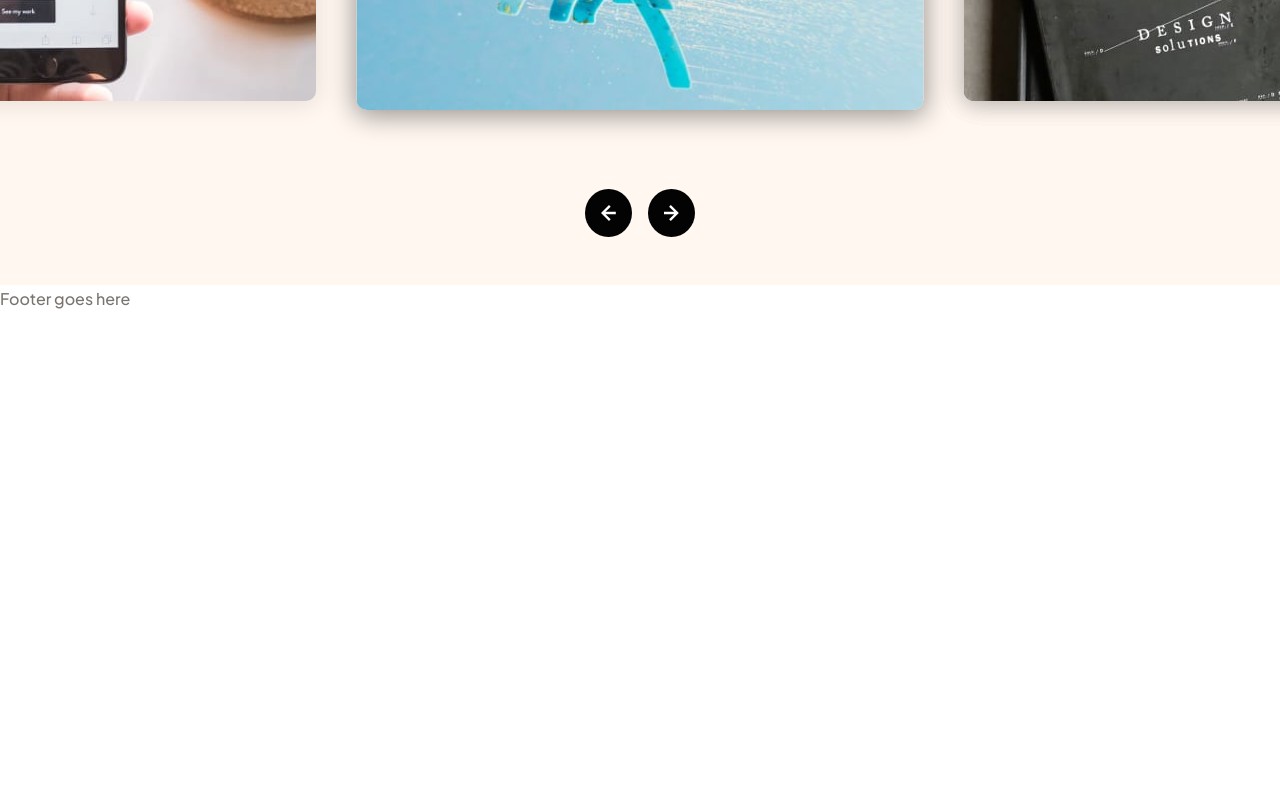
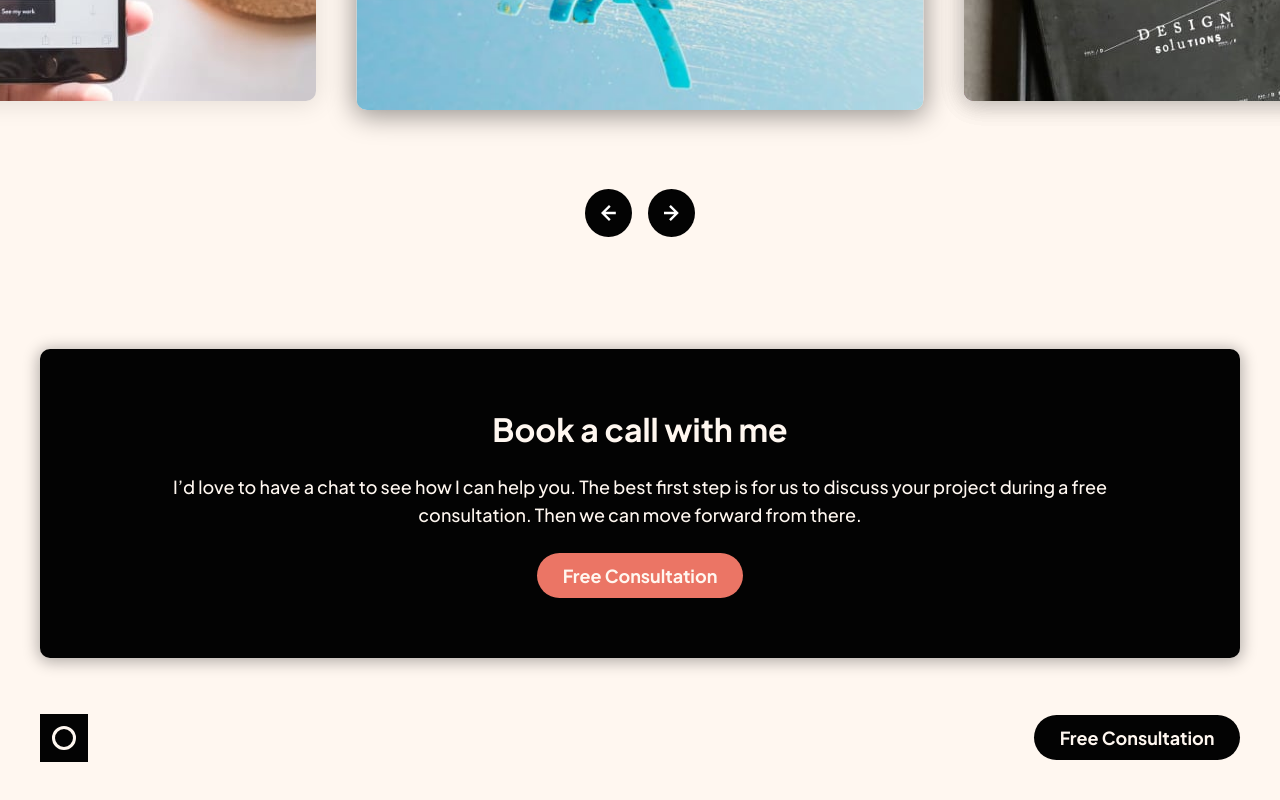
Before and after one commit to Hcmwebs/single-page-design-portfolio, a React (Vite) app: page / in a window 1280 px wide. Shown: the part 1610-2410 px from the top of the page. Before the commit the page ends 1923 px from the top, so only its background shows below. Built offline with nearby package versions, Linux system fonts and the light colour scheme.

Commit message:
Worked on the footer component
Signed-off-by: Heze <64218603+Hcmwebs@users.noreply.github.com>

```diff
--- a/src/Components/Footer.jsx
+++ b/src/Components/Footer.jsx
@@ -1,7 +1,33 @@
 import React from 'react'
+import { StyledContainer, StyledFlex, StyledFooter } from '../Styles'
+import { ButtonPrim, ButtonSec, Logo } from './index'
 
 const Footer = () => {
-	return <div>Footer goes here</div>
+	return (
+		<StyledFooter>
+			<StyledContainer>
+				<article>
+					<div className='contact'>
+						<div className='contactBody'>
+							<h2>Book a call with me</h2>
+							<p>
+								I’d love to have a chat to see how I can help you. The best
+								first step is for us to discuss your project during a free
+								consultation. Then we can move forward from there.
+							</p>
+						</div>
+						<ButtonSec />
+					</div>
+					<div className='secNav'>
+						<StyledFlex>
+							<Logo />
+							<ButtonPrim />
+						</StyledFlex>
+					</div>
+				</article>
+			</StyledContainer>
+		</StyledFooter>
+	)
 }
 
 export default Footer
--- /dev/null
+++ b/src/Styles/Footer.styled.jsx
@@ -0,0 +1,77 @@
+import styled from 'styled-components';
+
+const StyledFooter = styled.footer`
+	article {
+		padding-block: 4rem;
+		display: grid;
+		place-items: center;
+		gap: 2.5rem;
+		@media (min-width: 768px) {
+			gap: 3.5rem;
+
+		}
+	}
+	.contact {
+		width: 100%;
+		padding: 3rem 1.5rem;
+		background-color: var(--black);
+		display: grid;
+		place-items: center;
+		gap: 1.5rem;
+		border-radius: 10px;
+		box-shadow: 0 2px 15px 2px rgba(0, 0, 0, 0.3);
+		@media (min-width: 768px) {
+			padding: 3.75rem 4.75rem;
+		}
+		@media (min-width: 1440px) {
+			padding: 3.75rem 4.75rem;
+			grid-template-columns: repeat(2, 1fr);
+		}
+
+		.contactBody {
+			display: grid;
+			place-items: center;
+			gap: 1.5rem;
+			@media (min-width: 1440px) {
+				justify-items: start;
+			}
+		}
+
+		h2 {
+			font-size: 1.625rem;
+			line-height: 2.0625rem;
+			text-align: center;
+			color: var(--lightCream);
+			@media (min-width: 768px) {
+				font-size: 2rem;
+				line-height: 2.5rem;
+			}
+			@media (min-width: 1440px) {
+				font-size:2.5rem;
+				line-height: 3.125rem;
+				text-align: left;
+			}
+		}
+
+		p {
+			font-size: 1rem;
+			line-height: 1.625rem;
+			text-align: center;
+			color: var(--lightCream);
+			@media (min-width: 768px) {
+				font-size: 1.125rem;
+				line-height: 1.75rem;
+			}
+			@media (min-width: 1440px) {
+				font-size: 1.125rem;
+				line-height: 1.75rem;
+				text-align: left;
+			}
+		}
+	}
+	.secNav{
+		width: 100%;
+	}
+`
+
+export default StyledFooter;
--- a/src/Styles/index.jsx
+++ b/src/Styles/index.jsx
@@ -12,6 +12,7 @@ import StyledCard from './Card.styled'
 import StyledProfileCard from './ProfileCard.styled'
 import StyledWork from './Work.styled'
 import StyledTitle from './Title.styled'
+import StyledFooter from './Footer.styled'
 
 export {
 	GlobalStyles,
@@ -28,4 +29,5 @@ export {
 	StyledProfileCard,
 	StyledWork,
 	StyledTitle,
+	StyledFooter,
 }
```
